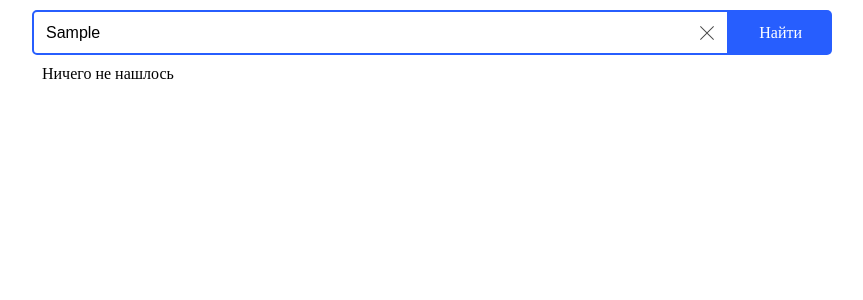
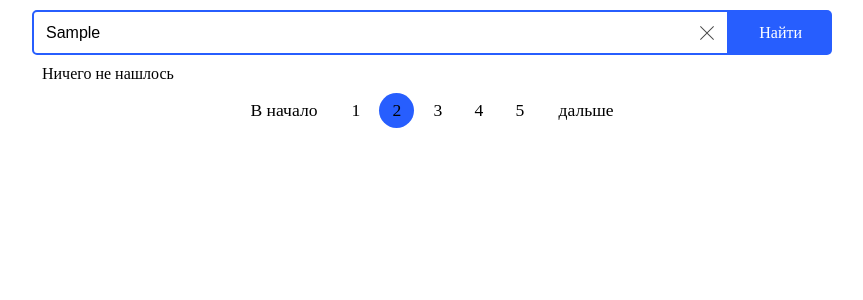
Before and after one commit to yurimikushov/search-for-books, a React app: page / in a window 1280 px wide. Both pictures are taken after typing "Sample" into the empty fields and a click on the button "Найти". Shown: the top 300 px of the page, without its empty margins (208-1071 px from the left). Built offline with nearby package versions, Linux system fonts and the light colour scheme.

Commit message:
feat: added page switcher layout

```diff
--- /dev/null
+++ b/src/components/PageSwitcher/PageSwitcherBegin.jsx
@@ -0,0 +1,19 @@
+import React from 'react'
+import PropTypes from 'prop-types'
+
+const PageSwitcherBegin = ({ title, onClick }) => {
+  return (
+    <li className='page-switcher__begin page-switcher__item' onClick={onClick}>
+      {title}
+    </li>
+  )
+}
+
+PageSwitcherBegin.propTypes = {
+  title: PropTypes.string.isRequired,
+  onClick: PropTypes.func.isRequired,
+}
+
+PageSwitcherBegin.displayName = 'PageSwitcherItem(Begin)'
+
+export default PageSwitcherBegin
--- /dev/null
+++ b/src/components/PageSwitcher/PageSwitcherNext.jsx
@@ -0,0 +1,19 @@
+import React from 'react'
+import PropTypes from 'prop-types'
+
+const PageSwitcherNext = ({ title, onClick }) => {
+  return (
+    <li className='page-switcher__next page-switcher__item' onClick={onClick}>
+      {title}
+    </li>
+  )
+}
+
+PageSwitcherNext.propTypes = {
+  title: PropTypes.string.isRequired,
+  onClick: PropTypes.func.isRequired,
+}
+
+PageSwitcherNext.displayName = 'PageSwitcherItem(Next)'
+
+export default PageSwitcherNext
--- /dev/null
+++ b/src/components/PageSwitcher/PageSwitcherPage.jsx
@@ -0,0 +1,24 @@
+import React from 'react'
+import PropTypes from 'prop-types'
+
+const PageSwitcherPage = ({ isCurrentPage, title, onClick }) => (
+  <li
+    className={
+      'page-switcher__page page-switcher__item' +
+      (isCurrentPage ? ' page-switcher__item_activated' : '')
+    }
+    onClick={onClick}
+  >
+    {title}
+  </li>
+)
+
+PageSwitcherPage.propTypes = {
+  isCurrentPage: PropTypes.bool.isRequired,
+  title: PropTypes.string.isRequired,
+  onClick: PropTypes.func.isRequired,
+}
+
+PageSwitcherPage.displayName = 'PageSwitcherItem(PageNum)'
+
+export default PageSwitcherPage
--- /dev/null
+++ b/src/components/PageSwitcher/index.css
@@ -0,0 +1,37 @@
+.page-switcher {
+  --page-switcher-height: 35px;
+
+  display: flex;
+  justify-content: center;
+  list-style: none;
+}
+
+.page-switcher__item {
+  display: flex;
+  height: var(--page-switcher-height);
+  align-items: center;
+  justify-content: center;
+  margin: 0 3px;
+  font-size: 1.1rem;
+  transition: background-color 0.2s;
+}
+
+.page-switcher__begin,
+.page-switcher__next {
+  padding: 0 15px;
+  border-radius: 15px;
+}
+
+.page-switcher__page {
+  width: var(--page-switcher-height);
+  border-radius: 50%;
+}
+
+.page-switcher__item_activated,
+.page-switcher__item:active {
+  background-color: var(--color-search-form);
+}
+
+.page-switcher__item:hover:not(.page-switcher__item_activated) {
+  background-color: var(--color-selected-suggest);
+}
--- /dev/null
+++ b/src/components/PageSwitcher/index.jsx
@@ -0,0 +1,25 @@
+import React from 'react'
+import PropTypes from 'prop-types'
+import { pageSwitcherItemFactory } from './pageSwitcherItemFactory'
+import './index.css'
+
+const PageSwitcher = ({ pages }) => (
+  <ul className='page-switcher'>
+    {pages.map(({ type, title, isCurrentPage, onSwitch }) => {
+      return pageSwitcherItemFactory(type, title, isCurrentPage, onSwitch)
+    })}
+  </ul>
+)
+
+PageSwitcher.propTypes = {
+  pages: PropTypes.arrayOf(
+    PropTypes.shape({
+      type: PropTypes.string.isRequired,
+      title: PropTypes.string.isRequired,
+      isCurrentPage: PropTypes.bool.isRequired,
+      onSwitch: PropTypes.func.isRequired,
+    }).isRequired
+  ).isRequired,
+}
+
+export default PageSwitcher
--- /dev/null
+++ b/src/components/PageSwitcher/pageSwitcherItemFactory.js
@@ -0,0 +1,26 @@
+import React from 'react'
+import PageSwitcherBegin from './PageSwitcherBegin'
+import PageSwitcherPage from './PageSwitcherPage'
+import PageSwitcherNext from './PageSwitcherNext'
+
+const pageSwitcherItemFactory = (type, title, isCurrentPage, onSwitch) => {
+  switch (type) {
+    case 'begin':
+      return <PageSwitcherBegin key={title} title={title} onClick={onSwitch} />
+    case 'page':
+      return (
+        <PageSwitcherPage
+          key={title}
+          title={title}
+          isCurrentPage={isCurrentPage}
+          onClick={onSwitch}
+        />
+      )
+    case 'next':
+      return <PageSwitcherNext key={title} title={title} onClick={onSwitch} />
+    default:
+      return null
+  }
+}
+
+export { pageSwitcherItemFactory }
--- /dev/null
+++ b/src/containers/PageSwitcher.jsx
@@ -0,0 +1,53 @@
+import React from 'react'
+import PageSwitcher from '../components/PageSwitcher'
+
+const PageSwitcherContainer = () => {
+  const pages = [
+    {
+      type: 'begin',
+      title: 'В начало',
+      isCurrentPage: false,
+      onSwitch: () => {},
+    },
+    {
+      type: 'page',
+      title: '1',
+      isCurrentPage: false,
+      onSwitch: () => {},
+    },
+    {
+      type: 'page',
+      title: '2',
+      isCurrentPage: true,
+      onSwitch: () => {},
+    },
+    {
+      type: 'page',
+      title: '3',
+      isCurrentPage: false,
+      onSwitch: () => {},
+    },
+    {
+      type: 'page',
+      title: '4',
+      isCurrentPage: false,
+      onSwitch: () => {},
+    },
+    {
+      type: 'page',
+      title: '5',
+      isCurrentPage: false,
+      onSwitch: () => {},
+    },
+    {
+      type: 'next',
+      title: 'дальше',
+      isCurrentPage: false,
+      onSwitch: () => {},
+    },
+  ]
+
+  return <PageSwitcher pages={pages} />
+}
+
+export default PageSwitcherContainer
--- a/src/pages/FoundBooks.jsx
+++ b/src/pages/FoundBooks.jsx
@@ -2,6 +2,7 @@ import React from 'react'
 import { useAutoUpdateSearchQueryFromURL } from '../hooks'
 import SearchForm from '../containers/SearchForm'
 import FoundBooks from '../containers/FoundBooks'
+import PageSwitcher from '../containers/PageSwitcher'
 import SuggestsPopup from '../containers/SuggestsPopup'
 import BookPopup from '../containers/BookPopup'
 
@@ -12,6 +13,7 @@ const FoundBooksPage = () => {
     <>
       <SearchForm />
       <FoundBooks />
+      <PageSwitcher />
       <SuggestsPopup />
       <BookPopup />
     </>
```
